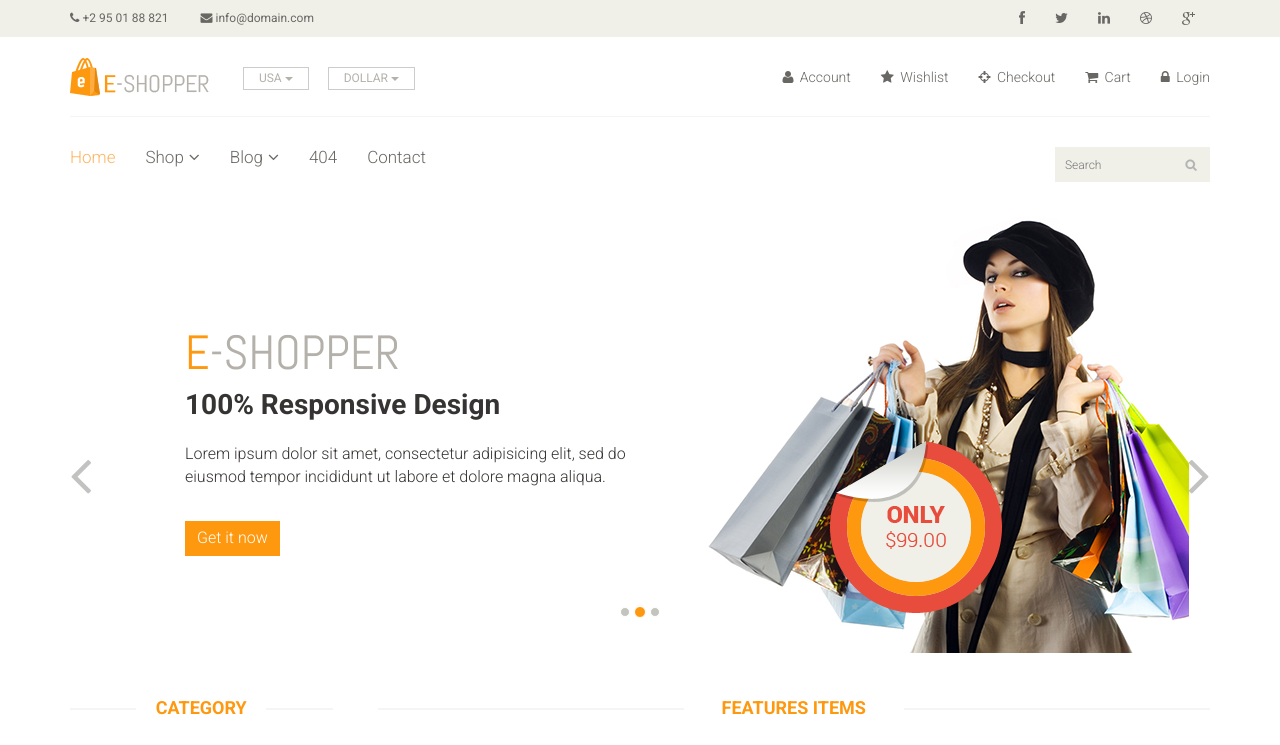
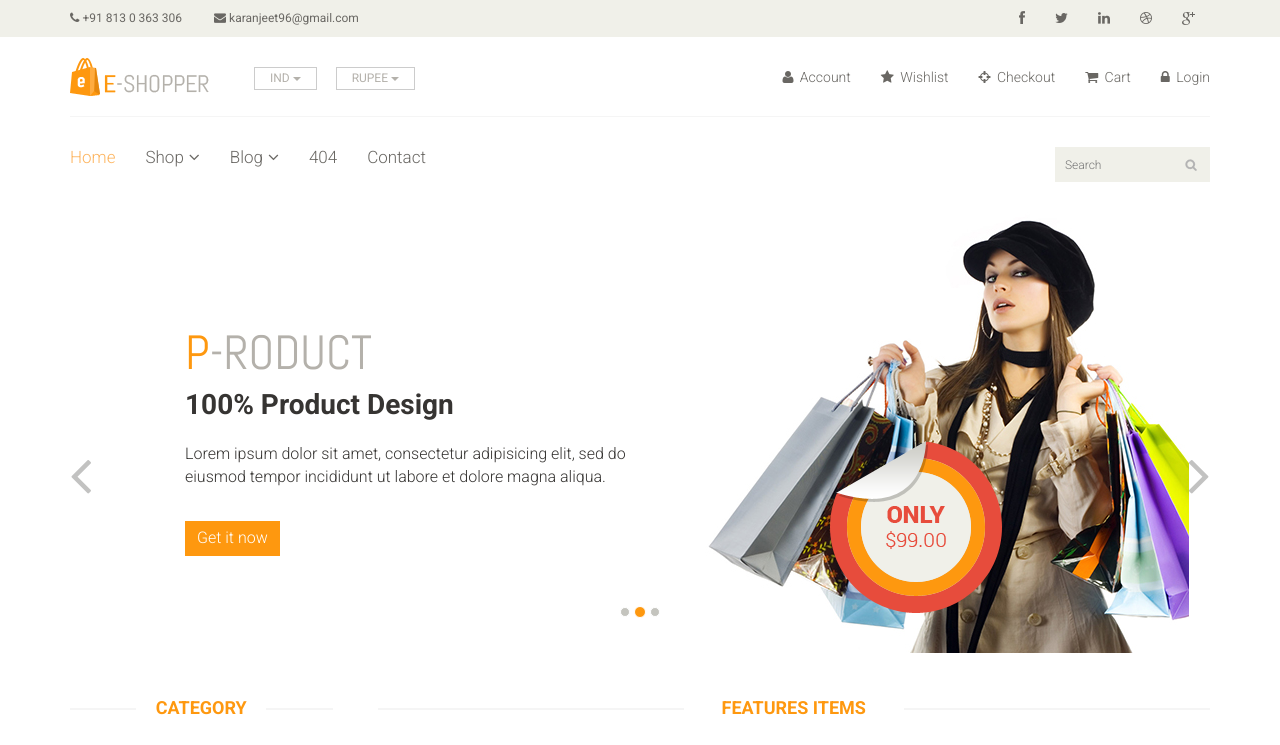
Before and after one commit to TheeeX/Eshop, a plain HTML site: page index.html in a window 1280 px wide. Shown: the top 745 px of the page. Drawn offline with Linux system fonts and the light colour scheme.

Commit message:
making necesarry changes...i.e name, products

```diff
--- a/index.html
+++ b/index.html
@@ -5,7 +5,7 @@
     <meta name="viewport" content="width=device-width, initial-scale=1.0">
     <meta name="description" content="">
     <meta name="author" content="">
-    <title>Home | E-Shopper</title>
+    <title>Home || E-Shopper</title>
     <link href="css/bootstrap.min.css" rel="stylesheet">
     <link href="css/font-awesome.min.css" rel="stylesheet">
     <link href="css/prettyPhoto.css" rel="stylesheet">
@@ -32,8 +32,8 @@
 					<div class="col-sm-6">
 						<div class="contactinfo">
 							<ul class="nav nav-pills">
-								<li><a href="#"><i class="fa fa-phone"></i> +2 95 01 88 821</a></li>
-								<li><a href="#"><i class="fa fa-envelope"></i> info@domain.com</a></li>
+								<li><a href="#"><i class="fa fa-phone"></i> +91 813 0 363 306</a></li>
+								<li><a href="#"><i class="fa fa-envelope"></i> karanjeet96@gmail.com</a></li>
 							</ul>
 						</div>
 					</div>
@@ -62,22 +62,22 @@
 						<div class="btn-group pull-right">
 							<div class="btn-group">
 								<button type="button" class="btn btn-default dropdown-toggle usa" data-toggle="dropdown">
-									USA
+									IND
 									<span class="caret"></span>
 								</button>
 								<ul class="dropdown-menu">
-									<li><a href="#">Canada</a></li>
+									<li><a href="#">USA</a></li>
 									<li><a href="#">UK</a></li>
 								</ul>
 							</div>
 
 							<div class="btn-group">
 								<button type="button" class="btn btn-default dropdown-toggle usa" data-toggle="dropdown">
-									DOLLAR
+									RUPEE
 									<span class="caret"></span>
 								</button>
 								<ul class="dropdown-menu">
-									<li><a href="#">Canadian Dollar</a></li>
+									<li><a href="#">Dollar</a></li>
 									<li><a href="#">Pound</a></li>
 								</ul>
 							</div>
@@ -157,8 +157,8 @@
 						<div class="carousel-inner">
 							<div class="item active">
 								<div class="col-sm-6">
-									<h1><span>E</span>-SHOPPER</h1>
-									<h2>Free E-Commerce Template</h2>
+									<h1><span>P</span>-RODUCT</h1>
+									<h2>Free P-Roduct product</h2>
 									<p>Lorem ipsum dolor sit amet, consectetur adipisicing elit, sed do eiusmod tempor incididunt ut labore et dolore magna aliqua. </p>
 									<button type="button" class="btn btn-default get">Get it now</button>
 								</div>
@@ -169,8 +169,8 @@
 							</div>
 							<div class="item">
 								<div class="col-sm-6">
-									<h1><span>E</span>-SHOPPER</h1>
-									<h2>100% Responsive Design</h2>
+									<h1><span>P</span>-RODUCT</h1>
+									<h2>100% Product Design</h2>
 									<p>Lorem ipsum dolor sit amet, consectetur adipisicing elit, sed do eiusmod tempor incididunt ut labore et dolore magna aliqua. </p>
 									<button type="button" class="btn btn-default get">Get it now</button>
 								</div>
@@ -182,8 +182,8 @@
 
 							<div class="item">
 								<div class="col-sm-6">
-									<h1><span>E</span>-SHOPPER</h1>
-									<h2>Free Ecommerce Template</h2>
+									<h1><span>P</span>-RODUCT</h1>
+									<h2>Amazing Ecommerce Website</h2>
 									<p>Lorem ipsum dolor sit amet, consectetur adipisicing elit, sed do eiusmod tempor incididunt ut labore et dolore magna aliqua. </p>
 									<button type="button" class="btn btn-default get">Get it now</button>
 								</div>
```
